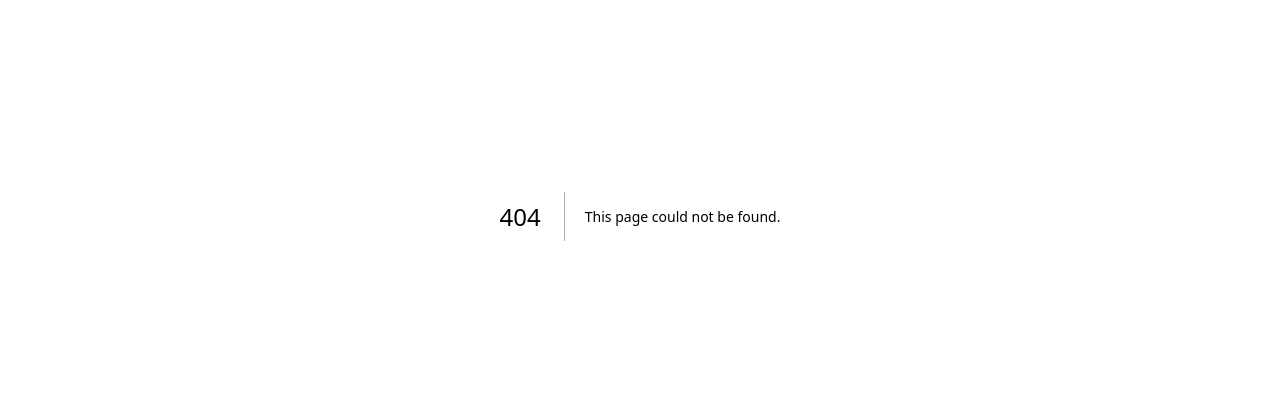
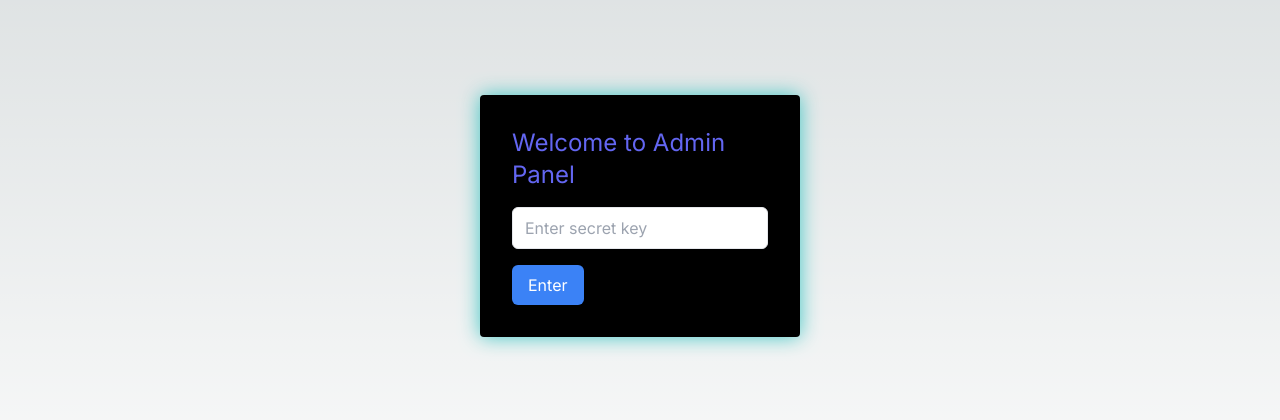
Before and after one commit to DeveloperAromal/Ecommerce-website, a Next.js app: page /auth0 in a window 1280 px wide. Before the commit this address had no page. Shown: the part 184-604 px from the top of the page. Built offline with nearby package versions, Linux system fonts and the light colour scheme.

Commit message:
aded auth0

```diff
--- /dev/null
+++ b/src/app/auth0/page.tsx
@@ -0,0 +1,7 @@
+import Auth0 from "../../components/Auth"
+
+export default function Auth(){
+    return(
+        <Auth0/>
+    );
+}
--- a/src/components/Admin.tsx
+++ b/src/components/Admin.tsx
@@ -57,7 +57,7 @@ const Admin: React.FC = () => {
             />
           </div>
           <div className="mb-4">
-            <label htmlFor="price" className="block text-black font-semibold mb-2">Price</label>
+            <label htmlFor="price" className="block text-gray-500 font-semibold mb-2">Price</label>
             <input
               id="price"
               type="text"
--- /dev/null
+++ b/src/components/Auth.tsx
@@ -0,0 +1,42 @@
+"use client"
+
+import { SetStateAction, useState } from "react";
+import { useRouter } from "next/navigation"; // Ensure you import useRouter from next/router
+
+const key = "Robot1";
+
+export default function Auth() {
+  const [pass, setPass] = useState("");
+  const router = useRouter(); // Initialize useRouter
+
+  const handleLogin = (event: { preventDefault: () => void; }) => {
+    event.preventDefault(); // Prevent default form submission behavior
+    if (key === pass) {
+      router.push('/admin'); // Use router.push to navigate to '/admin' if the key matches
+    } else {
+      alert("Secret key is not valid");
+    }
+  };
+
+  const handleInputChange = (event: { target: { value: SetStateAction<string>; }; }) => {
+    setPass(event.target.value); // Update the pass state as the input value changes
+  };
+
+  return (
+    <section className="flex justify-center items-center h-screen">
+      <div className="bg-black p-8 rounded  w-80 shad">
+        <h2 className="text-2xl text-indigo-500 mb-4">Welcome to Admin Panel</h2>
+        <form onSubmit={handleLogin}>
+          <input
+            type="password"
+            placeholder="Enter secret key"
+            value={pass}
+            onChange={handleInputChange}
+            className="w-full py-2 px-3 mb-4 border rounded-md focus:outline-none text-black focus:border-blue-400"
+          />
+          <button type="submit" className="bg-blue-500 text-white py-2 px-4 rounded-md focus:outline-none focus:bg-blue-600">Enter</button>
+        </form>
+      </div>
+    </section>
+  );
+}
```
